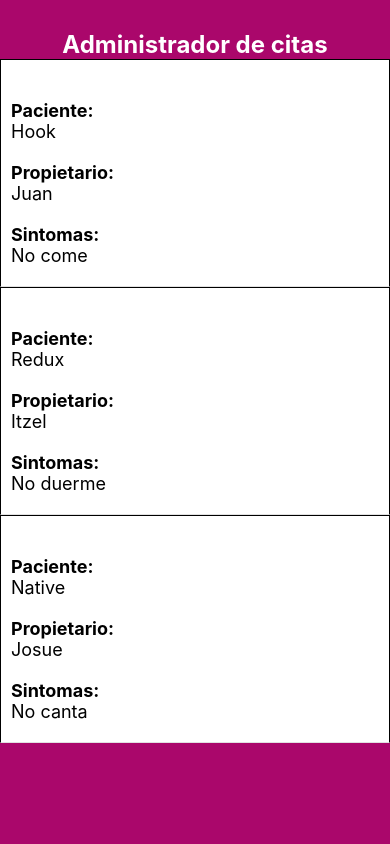
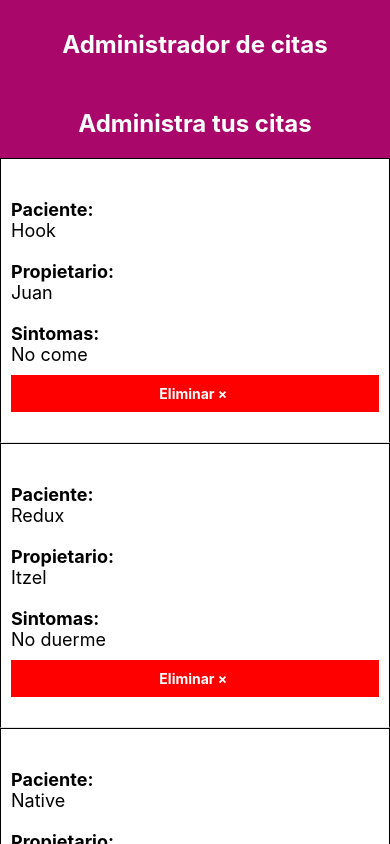
Before and after one commit to Ricardo-VP/RN-appcitas, a React Native app: screen / in a window 390 px wide. Built offline with nearby package versions, Linux system fonts and the light colour scheme.

Commit message:
Add: método eliminar cita

```diff
--- a/App.js
+++ b/App.js
@@ -9,12 +9,24 @@
     {id: '2', paciente: 'Redux', propietario: 'Itzel', sintomas: 'No duerme'},
     {id: '3', paciente: 'Native', propietario: 'Josue', sintomas: 'No canta'},
   ]);
+
+  // Elimina los pacientes del state
+  const eliminarPaciente = id => {
+    setCitas(citasActuales => {
+      return citasActuales.filter(cita => cita.id !== id);
+    });
+  };
   return (
     <View style={styles.contenedor}>
       <Text style={styles.titulo}>Administrador de citas</Text>
+      <Text style={styles.titulo}>
+        {citas.length > 0 ? 'Administra tus citas' : 'No hay citas, agrega una'}
+      </Text>
       <FlatList
         data={citas}
-        renderItem={({item}) => <Cita item={item} />}
+        renderItem={({item}) => (
+          <Cita item={item} eliminarPaciente={eliminarPaciente} />
+        )}
         keyExtractor={cita => cita.id}
       />
     </View>
@@ -29,6 +41,7 @@
   titulo: {
     color: '#FFF',
     marginTop: 30,
+    marginBottom: 20,
     fontSize: 24,
     fontWeight: 'bold',
     textAlign: 'center',
--- a/components/cita.js
+++ b/components/cita.js
@@ -1,7 +1,11 @@
 import React from 'react';
-import {Text, StyleSheet, View} from 'react-native';
+import {Text, StyleSheet, View, TouchableHighlight} from 'react-native';
 
-const Cita = ({item}) => {
+const Cita = ({item, eliminarPaciente}) => {
+  const dialogoEliminar = id => {
+    console.log('Eliminando..', id);
+    eliminarPaciente(id);
+  }
   return (
     <View style={styles.cita}>
       <View>
@@ -15,6 +19,11 @@
       <View>
         <Text style={styles.label}>Sintomas: </Text>
         <Text style={styles.texto}>{item.sintomas}</Text>
+      </View>
+      <View>
+        <TouchableHighlight onPress={() => dialogoEliminar(item.id)} style={styles.btnEliminar}>
+          <Text style={styles.textoEliminar}>Eliminar &times; </Text>
+        </TouchableHighlight>
       </View>
     </View>
   );
@@ -32,11 +41,21 @@
   label: {
     fontWeight: 'bold',
     fontSize: 18,
-    marginTop: 20
+    marginTop: 20,
   },
   texto: {
-    fontSize: 18
-  }
+    fontSize: 18,
+  },
+  btnEliminar: {
+    padding: 10,
+    backgroundColor: 'red',
+    marginVertical: 10,
+  },
+  textoEliminar: {
+    color: '#FFF',
+    fontWeight: 'bold',
+    textAlign: 'center',
+  },
 });
 
 export default Cita;
```
